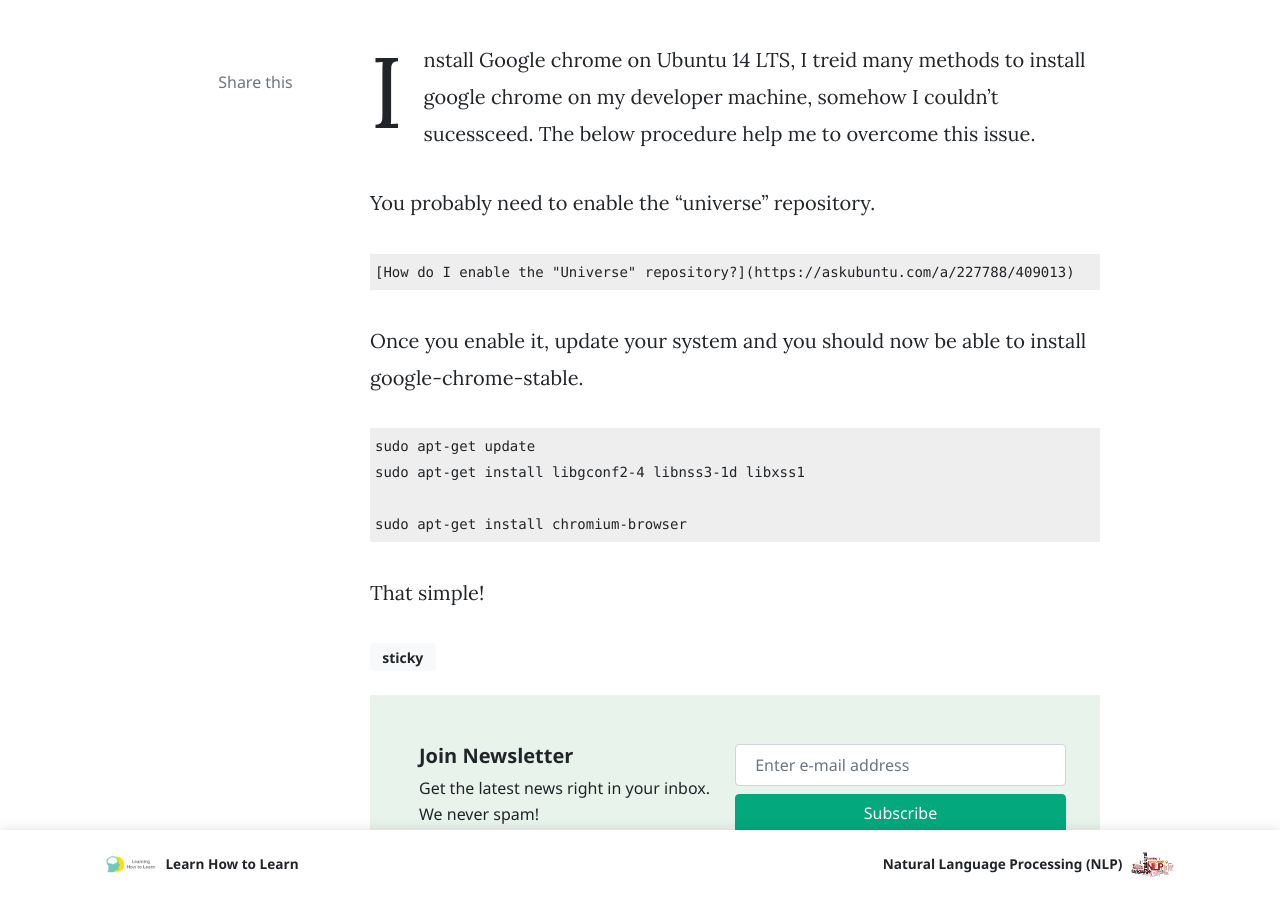
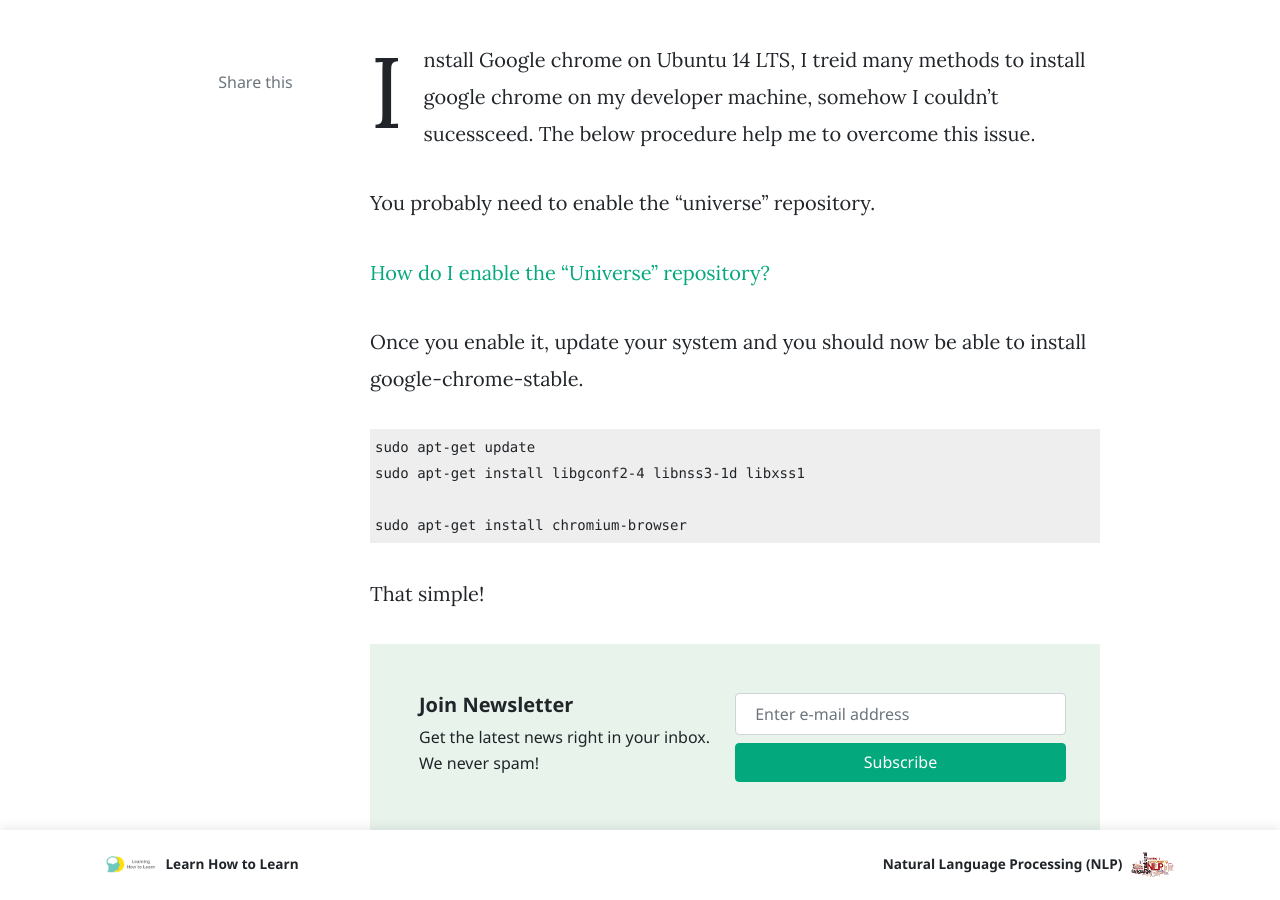
Before and after one commit to vkosuri/vkosuri.github.io, a Jekyll site: the page built from _posts/2017-10-27-install-google-chrome.md, in a window 1280 px wide and 900 px high, scrolled down 611 px. Built offline with Jekyll 4.4.1, drawn with Linux system fonts in a browser that asks for light colours; nearby versions of some CDN libraries; comment, search, counter and statistics services are not loaded.

Commit message:
new tags updated

```diff
--- a/_posts/2017-10-27-install-google-chrome.md
+++ b/_posts/2017-10-27-install-google-chrome.md
@@ -4,14 +4,13 @@
 author: vkosuri
 categories: [ tips ]
 image: assets/images/chrome.png
-tags: [sticky]
 ---
 Install Google chrome on Ubuntu 14 LTS, I treid many methods to install google chrome on my developer machine, somehow I couldn't sucessceed.
 The below procedure help me to overcome this issue.
 
 You probably need to enable the "universe" repository.
 
-    [How do I enable the "Universe" repository?](https://askubuntu.com/a/227788/409013)
+[How do I enable the "Universe" repository?](https://askubuntu.com/a/227788/409013)
 
 Once you enable it, update your system and you should now be able to install google-chrome-stable.
 
```
Also changed, not shown: _posts/2017-07-03-machine-learning.md (+1 -1 lines), _posts/2017-07-17-learn-how-to-learn.md (+1 -1 lines), _posts/2019-06-27-nlp.md (+1 -1 lines).
